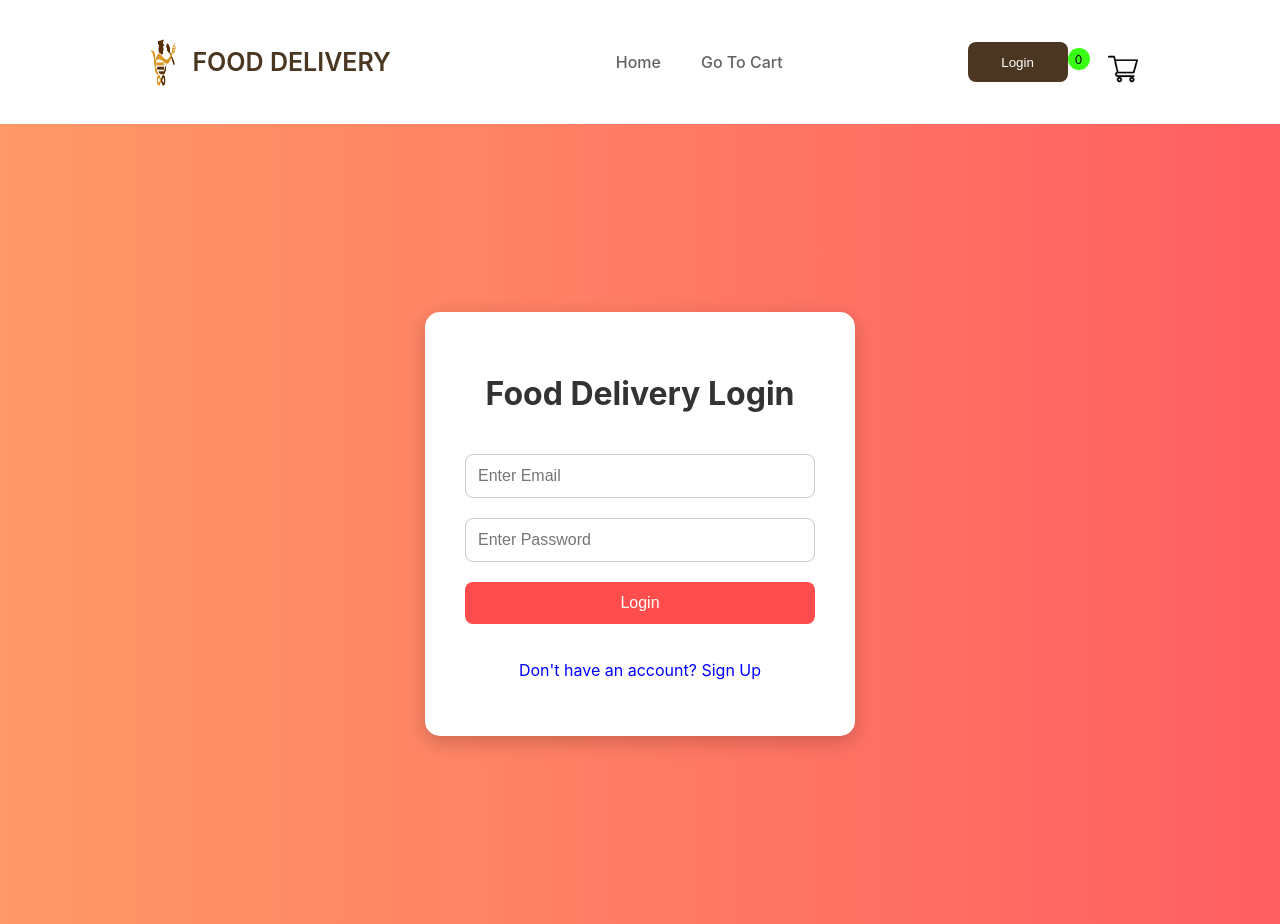
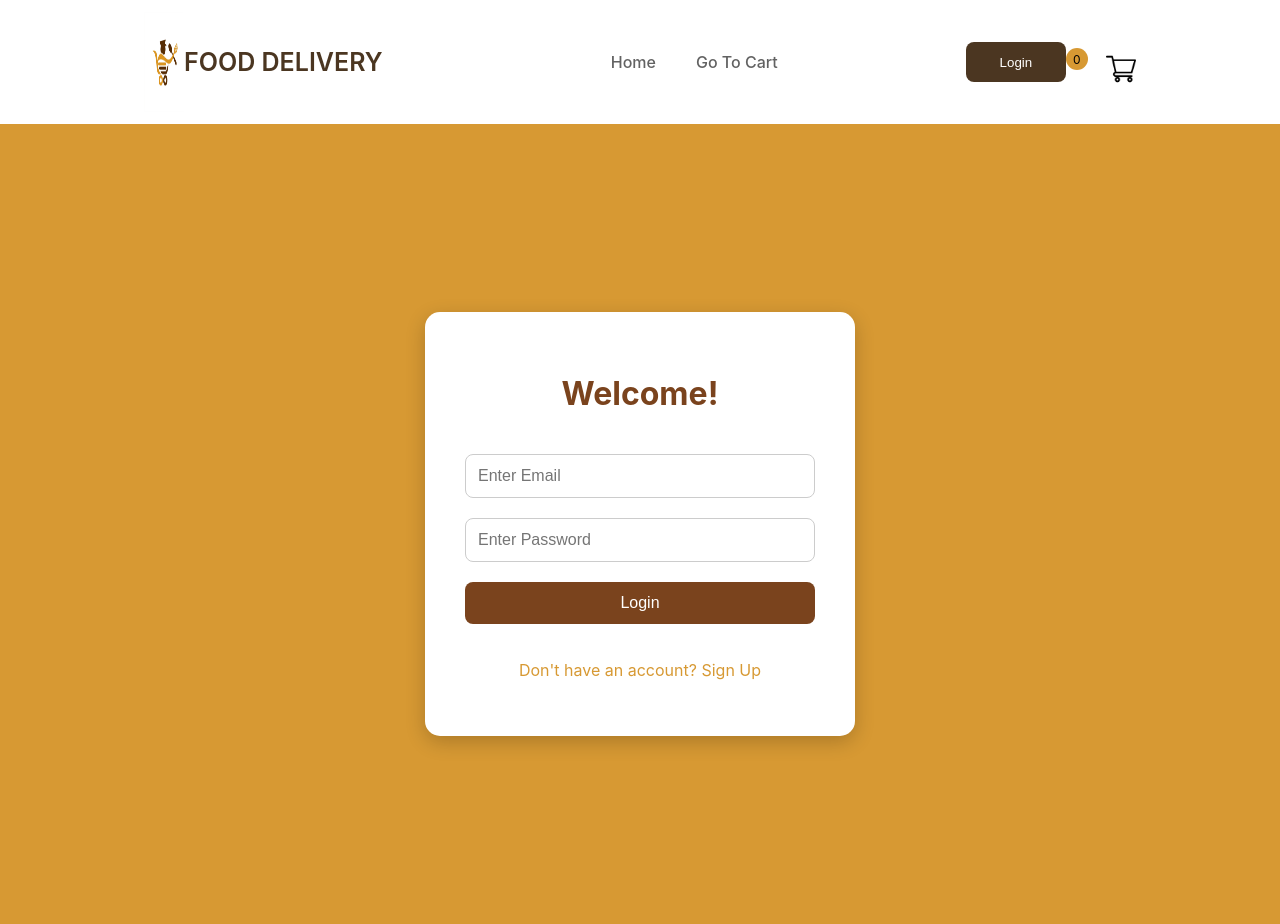
Before and after one commit to Vandya12/food-delivery-app, a React (Create React App) app in the folder frontend/: page /login in a window 1280 px wide. Built offline with nearby package versions, Linux system fonts and the light colour scheme.

Commit message:
Updated project with new features

```diff
--- a/frontend/src/App.css
+++ b/frontend/src/App.css
@@ -1,5 +1,7 @@
 .App {
   text-align: center;
+  background-color: #d79933;
+  opacity: 0.5;
 }
 
 .App-logo {
--- a/frontend/src/App.js
+++ b/frontend/src/App.js
@@ -103,7 +103,7 @@ function App() {
   });
 
   return (
-    <div>
+    <div style={{ backgroundColor: "rgba(215, 153, 51, 0.8)" }}>
       {/* Navbar */}
 
       <div style={{ padding: 20 }}>
--- a/frontend/src/Cart.js
+++ b/frontend/src/Cart.js
@@ -63,6 +63,7 @@ function Cart() {
           items: groupedCart,
           total,
           address,
+          status: "Processing",
         })
         .then(() => {
           toast.success("Payment successful! Order placed 🎉");
@@ -122,7 +123,7 @@ function Cart() {
     <div
       style={{
         padding: "30px",
-        background: "#f5f5f5",
+        backgroundColor: "rgba(215, 153, 51, 0.8)",
         minHeight: "100vh",
       }}
     >
--- a/frontend/src/Components/Navbar/Navbar.css
+++ b/frontend/src/Components/Navbar/Navbar.css
@@ -1,7 +1,7 @@
 .navbar {
   display: flex;
   justify-content: space-around;
-  padding: 2px;
+  padding: 1px;
   box-shadow: 0px 1px 3px -2px black;
   align-items: center;
 }
@@ -9,7 +9,7 @@
 .nav-logo {
   display: flex;
   align-items: center;
-  gap: 10px;
+  gap: 0px;
 }
 .nav-logo img {
   height: 100px;
@@ -88,7 +88,7 @@
   margin-left: 20px;
   border-radius: 11px;
   font-size: 14px;
-  background: #39ff14;
+  background: #d79933;
   color: black;
 }
 .nav-dropdown {
--- a/frontend/src/Login.js
+++ b/frontend/src/Login.js
@@ -28,7 +28,7 @@ function Login() {
   return (
     <div style={styles.container}>
       <div style={styles.card}>
-        <h1 style={styles.title}>Food Delivery Login</h1>
+        <h1 style={styles.title}>Welcome!</h1>
 
         <input
           type="email"
@@ -51,7 +51,7 @@ function Login() {
           style={{
             textAlign: "center",
             cursor: "pointer",
-            color: "blue",
+            color: "#D79933",
           }}
           onClick={() => {
             navigate("/signup");
@@ -70,7 +70,7 @@ const styles = {
     display: "flex",
     justifyContent: "center",
     alignItems: "center",
-    background: "linear-gradient(to right, #ff9966, #ff5e62)",
+    background: "#D79933",
   },
 
   card: {
@@ -86,7 +86,7 @@ const styles = {
 
   title: {
     textAlign: "center",
-    color: "#333",
+    color: "#7A431D",
   },
 
   input: {
@@ -98,7 +98,7 @@ const styles = {
 
   button: {
     padding: "12px",
-    background: "#ff4d4d",
+    background: "#7A431D",
     color: "#fff",
     border: "none",
     borderRadius: "8px",
--- a/frontend/src/Profile.js
+++ b/frontend/src/Profile.js
@@ -110,7 +110,9 @@ function Profile() {
   };
 
   return (
-    <div style={{ padding: "30px" }}>
+    <div
+      style={{ padding: "30px", backgroundColor: "rgba(215, 153, 51, 0.8)" }}
+    >
       <h1>Profile</h1>
 
       {/* User Info */}
@@ -120,6 +122,7 @@ function Profile() {
           border: "1px solid #ddd",
           borderRadius: "10px",
           marginBottom: "20px",
+          backgroundColor: "#D79933",
         }}
       >
         <h3>Name: {user.name}</h3>
@@ -143,7 +146,7 @@ function Profile() {
                 padding: "15px",
                 marginBottom: "20px",
                 borderRadius: "10px",
-                background: "#fafafa",
+                background: "#D79933",
               }}
             >
               {/* Status */}
--- a/frontend/src/Signup.js
+++ b/frontend/src/Signup.js
@@ -68,7 +68,7 @@ const styles = {
     display: "flex",
     justifyContent: "center",
     alignItems: "center",
-    background: "linear-gradient(to right, #36d1dc, #5b86e5)",
+    background: "#D79933",
   },
 
   card: {
@@ -84,6 +84,7 @@ const styles = {
 
   title: {
     textAlign: "center",
+    color: "#7A431D",
   },
 
   input: {
@@ -96,7 +97,7 @@ const styles = {
     padding: "12px",
     border: "none",
     borderRadius: "8px",
-    background: "#5b86e5",
+    background: "#7A431D",
     color: "#fff",
     cursor: "pointer",
     fontSize: "16px",
```
Also changed, not shown: 1 other file (tests, documents, lock files or other folders).
